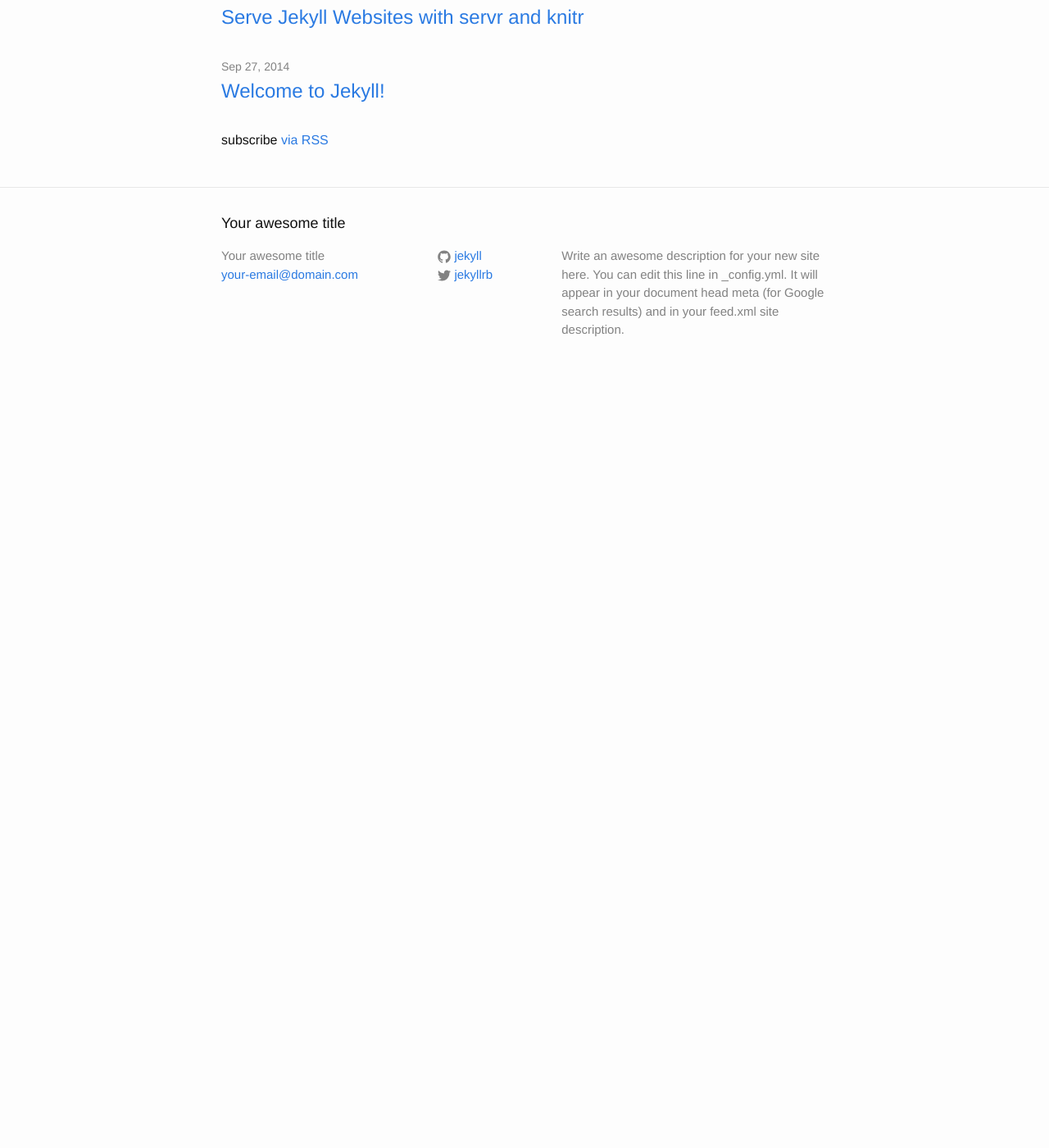
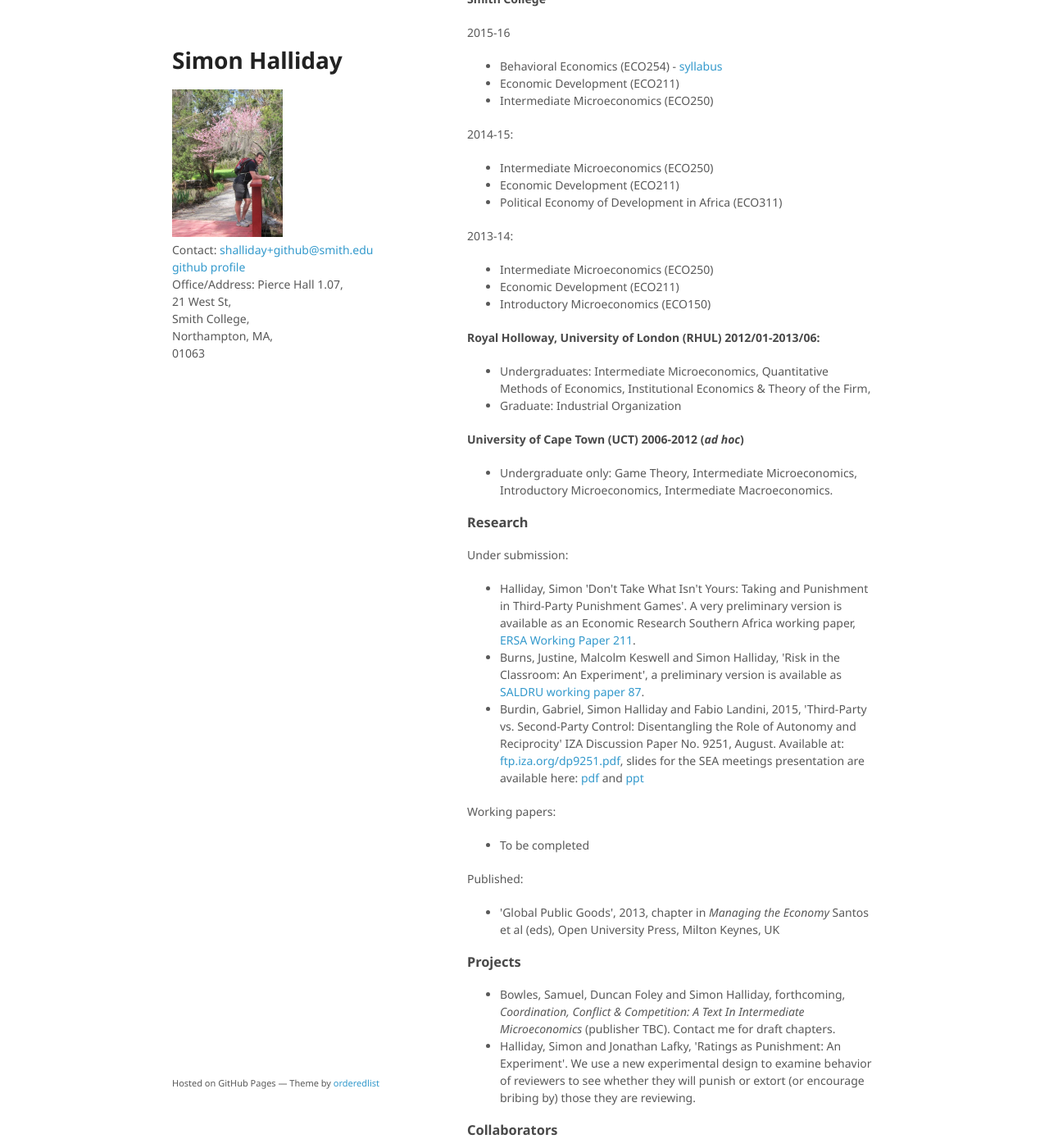
Before and after one commit to simondhalliday/github.io, a Jekyll site: the page index.html, which Jekyll copies as it is, in a window 1280 px wide and 1400 px high, scrolled down 270 px. Shown: the whole window at 82% size. Built offline with Jekyll 4.4.1, drawn with Linux system fonts in a browser that asks for light colours; before the commit the page ends 900 px from its top, so only the background shows below that; some of the changed text lies outside the part shown.

Commit message:
Re-use old index.

```diff
--- a/index.html
+++ b/index.html
@@ -1,23 +1,123 @@
----
-layout: default
----
+<!doctype html>
+<html>
+  <head>
+    <meta charset="utf-8">
+    <meta http-equiv="X-UA-Compatible" content="chrome=1">
+    <title>Simon Halliday by simondhalliday</title>
 
-<div class="home">
+    <link rel="stylesheet" href="stylesheets/styles.css">
+    <link rel="stylesheet" href="stylesheets/pygment_trac.css">
+    <meta name="viewport" content="width=device-width, initial-scale=1, user-scalable=no">
+    <!--[if lt IE 9]>
+    <script src="//html5shiv.googlecode.com/svn/trunk/html5.js"></script>
+    <![endif]-->
+  </head>
+  <body>
+    <div class="wrapper">
+      <header>
+        <h1>Simon Halliday</h1>
+        <img src="shalliday.jpg" alt="Photo of Simon Halliday" width="50%" height="50%">
+        <p class="view">Contact: <a href="mailto:shalliday+github@smith.edu">shalliday+github@smith.edu</a><br>
+                        <a href="https://github.com/simondhalliday">github profile</a> <br>
+                        Office/Address: Pierce Hall 1.07, <br> 21 West St, <br>Smith College, <br>Northampton, MA, <br>01063
+                        </p>
+      </header>
+      <section>
+        <h3>
+<a id="bio" class="anchor" href="#bio" aria-hidden="true"><span class="octicon octicon-link"></span></a>Bio</h3>
 
-  <h1 class="page-heading">Posts</h1>
+<p>Simon Halliday is an assistant professor of economics at Smith College in Northampton, MA, USA. Simon works in experimental economics and the microeconomics of development (with a focus on Sub-Saharan Africa).</p>
 
-  <ul class="post-list">
-    {% for post in site.posts %}
-      <li>
-        <span class="post-meta">{{ post.date | date: "%b %-d, %Y" }}</span>
+<h3>
+<a id="teaching" class="anchor" href="#teaching" aria-hidden="true"><span class="octicon octicon-link"></span></a>Teaching</h3>
 
-        <h2>
-          <a class="post-link" href="{{ post.url | prepend: site.baseurl }}">{{ post.title }}</a>
-        </h2>
-      </li>
-    {% endfor %}
-  </ul>
+<p>I list my teaching in reverse chronological order</p>
 
-  <p class="rss-subscribe">subscribe <a href="{{ "/feed.xml" | prepend: site.baseurl }}">via RSS</a></p>
+<h4>
+<a id="smith-college" class="anchor" href="#smith-college" aria-hidden="true"><span class="octicon octicon-link"></span></a>Smith College</h4>
 
-</div>
+<p>2015-16</p>
+<ul>
+<li> Behavioral Economics (ECO254)  - <a href="http://simondhalliday.github.io/eco254/fall_2015/Admin/Syllabus/syllabus.html">syllabus</a> </li>
+<li> Economic Development (ECO211) </li>
+<li> Intermediate Microeconomics (ECO250) </li>
+</ul>
+
+<p>2014-15:</p>
+
+<ul>
+<li>Intermediate Microeconomics (ECO250)</li>
+<li>Economic Development (ECO211)</li>
+<li>Political Economy of Development in Africa (ECO311)</li>
+</ul>
+<p>2013-14:</p>
+<ul>
+<li>Intermediate Microeconomics (ECO250)</li>
+<li>Economic Development (ECO211)</li>
+<li>Introductory Microeconomics (ECO150)</li>
+</ul>
+
+<h4>
+<a id="royal-holloway-university-of-london-rhul-201201-201306" class="anchor" href="#royal-holloway-university-of-london-rhul-201201-201306" aria-hidden="true"><span class="octicon octicon-link"></span></a>Royal Holloway, University of London (RHUL) 2012/01-2013/06:</h4>
+
+<ul>
+<li>Undergraduates: Intermediate Microeconomics, Quantitative Methods of Economics, Institutional Economics &amp; Theory of the Firm,</li>
+<li>Graduate: Industrial Organization</li>
+</ul>
+
+<h4>
+<a id="university-of-cape-town-uct-2006-2012-ad-hoc" class="anchor" href="#university-of-cape-town-uct-2006-2012-ad-hoc" aria-hidden="true"><span class="octicon octicon-link"></span></a>University of Cape Town (UCT) 2006-2012 (<em>ad hoc</em>)</h4>
+
+<ul>
+<li>Undergraduate only: Game Theory, Intermediate Microeconomics, Introductory Microeconomics, Intermediate Macroeconomics.</li>
+</ul>
+
+<h3>
+<a id="research" class="anchor" href="#research" aria-hidden="true"><span class="octicon octicon-link"></span></a>Research</h3>
+
+<p>Under submission:</p>
+
+<ul>
+<li>Halliday, Simon 'Don't Take What Isn't Yours: Taking and Punishment in Third-Party Punishment Games'. A very preliminary version is available as an Economic Research Southern Africa working paper, <a href="http://www.econrsa.org/publications/working-papers/rarer-actions-giving-and-taking-third-party-punishment-games">ERSA Working Paper 211</a>.</li>
+<li>Burns, Justine, Malcolm Keswell and Simon Halliday, 'Risk in the Classroom: An Experiment', a preliminary version is available as <a href="https://ideas.repec.org/p/ldr/wpaper/87.html">SALDRU working paper 87</a>.</li>
+<li>Burdin, Gabriel, Simon Halliday and Fabio Landini, 2015, 'Third-Party vs. Second-Party Control: Disentangling the Role of Autonomy and Reciprocity' IZA Discussion Paper No. 9251, August. Available at: <a href = "http://ftp.iza.org/dp9251.pdf">ftp.iza.org/dp9251.pdf</a>, slides for the SEA meetings presentation are available here: <a href = "https://drive.google.com/file/d/0B17bVUW1HMv-M0d1OGxpODMzYk0/view?usp=sharing">pdf</a> and <a href = "https://drive.google.com/file/d/0B17bVUW1HMv-Y1dTT0FHc0x0V0k/view?usp=sharing">ppt</a> </li>
+</ul>
+
+<p>Working papers:</p>
+
+<ul>
+<li>To be completed</li>
+</ul>
+
+<p>Published:</p>
+
+<ul>
+<li>'Global Public Goods', 2013, chapter in <em>Managing the Economy</em> Santos et al (eds), Open University Press, Milton Keynes, UK</li>
+</ul>
+
+<h3>
+<a id="projects" class="anchor" href="#projects" aria-hidden="true"><span class="octicon octicon-link"></span></a>Projects</h3>
+
+<ul>
+<li>Bowles, Samuel, Duncan Foley and Simon Halliday, forthcoming, <em>Coordination, Conflict &amp; Competition: A Text In Intermediate Microeconomics</em> (publisher TBC). Contact me for draft chapters.</li>
+<li>Halliday, Simon and Jonathan Lafky, 'Ratings as Punishment: An Experiment'. We use a new experimental design to examine behavior of reviewers to see whether they will punish or extort (or encourage bribing by) those they are reviewing.</li>
+</ul>
+
+<h3>
+<a id="collaborators" class="anchor" href="#collaborators" aria-hidden="true"><span class="octicon octicon-link"></span></a>Collaborators</h3>
+
+<p>I have learned a great deal about R and github from <a href="https://github.com/andrewpbray" class="user-mention">@andrewpbray</a>. Kudos to him.</p>
+
+<h3>
+<a id="contact" class="anchor" href="#contact" aria-hidden="true"><span class="octicon octicon-link"></span></a>Contact</h3>
+
+<p>I can be contacted at shalliday{at}smith{dot}edu</p>
+      </section>
+      <footer>
+        <p><small>Hosted on GitHub Pages &mdash; Theme by <a href="https://github.com/orderedlist">orderedlist</a></small></p>
+      </footer>
+    </div>
+    <script src="javascripts/scale.fix.js"></script>
+
+  </body>
+</html>
```
